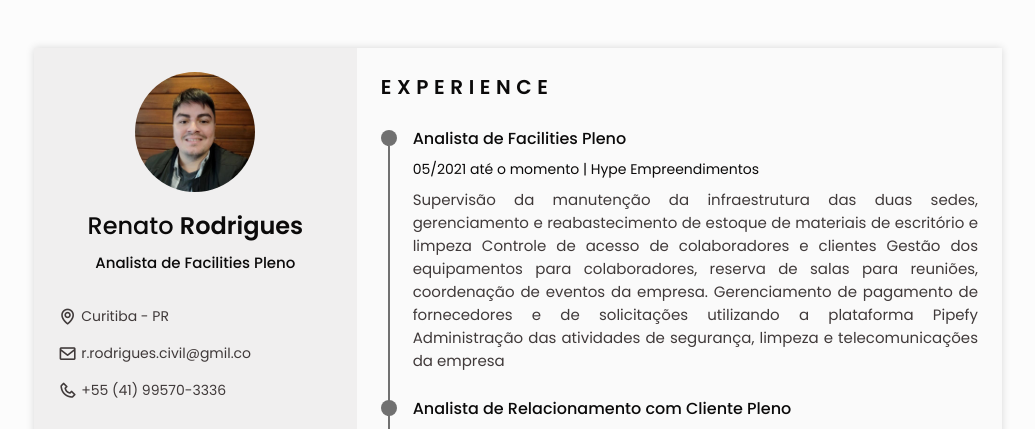
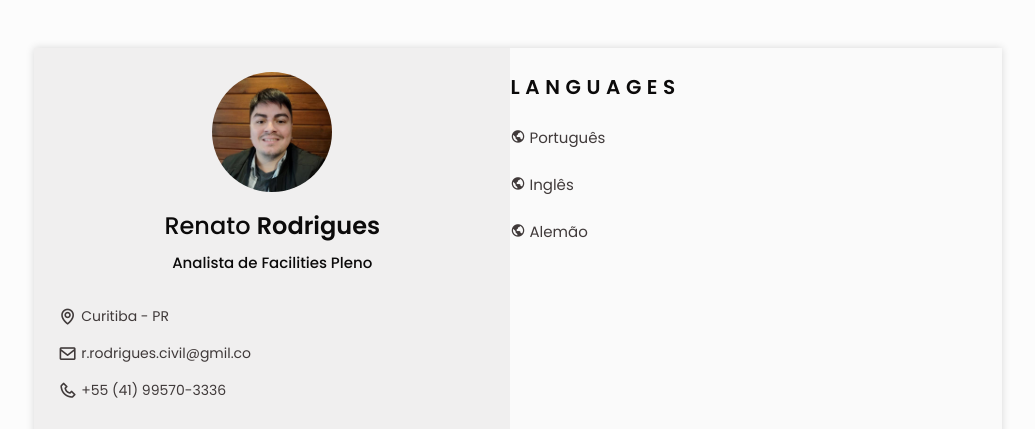
Before and after one commit to rrnato/letscode-curriculo-projeto-final, a plain HTML site: page index.html in a window 1280 px wide. Shown: the top 429 px of the page, without its empty margins (122-1157 px from the left). Drawn offline with nearby package versions, Linux system fonts and the light colour scheme.

Commit message:
finalizado

```diff
--- a/index.html
+++ b/index.html
@@ -207,9 +207,30 @@
             </div> <!--Um dia terei essas Skills-->
           </section>
         </div>
+        <!----------------LANGUAGE------------------>
+        <section class="linguage section">
+          <h2 class="section-title"> Languages</h2>
+          <div class="linguage__container bd-grid">
+            <div class="linguage__content">
+              <i class="bx bx-world linguage__icon" ></i>
+                <span class="linguagem__name"> Português</span>
+            </div>
+          <div class="linguage__content">
+              <i class="bx bx-world linguage__icon" ></i>
+                <span class="linguagem__name"> Inglês</span>
+              </div>
+          <div class="linguage__content">
+              <i class="bx bx-world linguage__icon" ></i>
+                <span class="linguagem__name"> Alemão</span>
+            </div>
+
+          </div>
+
+
+      </section>
 
         <div class="resume__right">
-          <!-------- EXPERIENCE -------==========-->
+          <!---------- EXPERIENCE ------------------>
           <section class="experience section" id="experience">
             <h2 class="section-title">Experience</h2>
 
```
